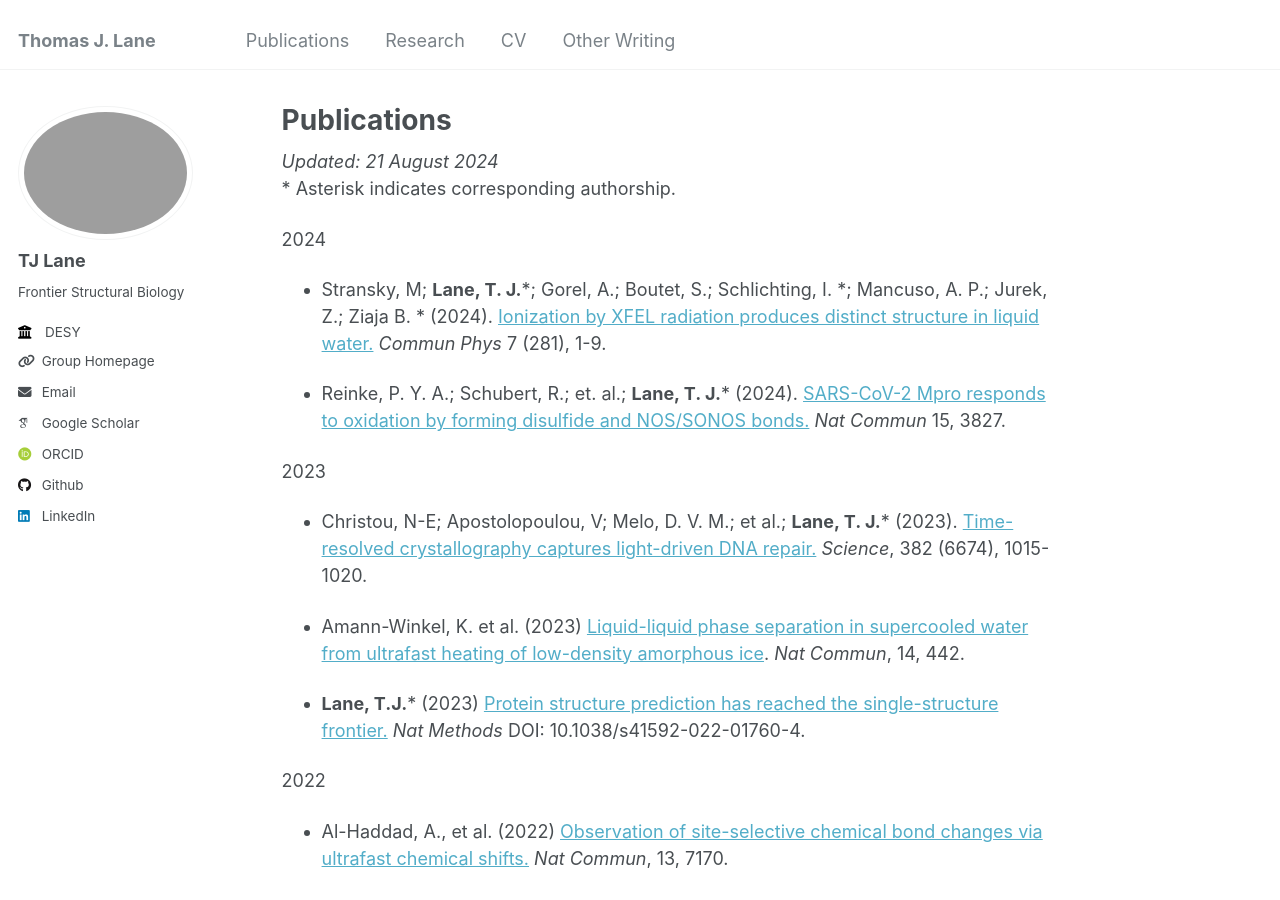
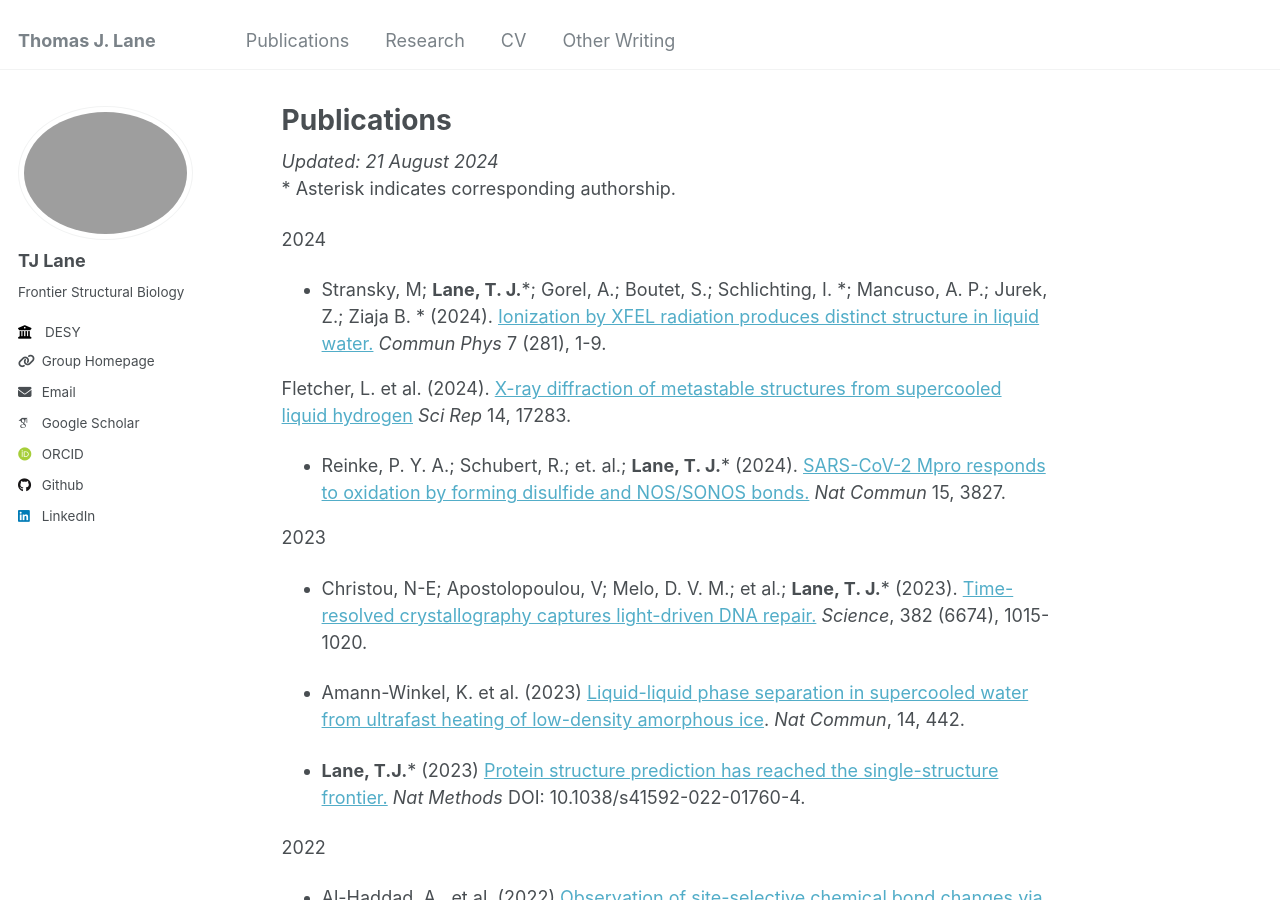
Before and after one commit to tjlane/tjlane.github.io, a Jekyll site: the page built from _pages/publications.md, in a window 1280 px wide and 900 px high. Built offline with Jekyll 4.4.1, drawn with Linux system fonts in a browser that asks for light colours; some web fonts are replaced.

Commit message:
missing paper

```diff
--- a/_pages/publications.md
+++ b/_pages/publications.md
@@ -14,6 +14,10 @@ _Updated: 21 August 2024_ \
 2024
 
 * Stransky, M; **Lane, T. J.**\*; Gorel, A.; Boutet, S.; Schlichting, I. \*; Mancuso, A. P.; Jurek, Z.; Ziaja B. \* (2024). [Ionization by XFEL radiation produces distinct structure in liquid water.](https://doi.org/10.1038/s42005-024-01768-6) _Commun Phys_ 7 (281), 1-9.
+
+
+Fletcher, L. et al. (2024). [X-ray diffraction of metastable structures from supercooled liquid hydrogen](https://doi.org/10.1038/s41598-024-67942-6)
+_Sci Rep_ 14, 17283.
 
 * Reinke, P. Y. A.; Schubert, R.; et. al.; **Lane, T. J.**\* (2024). [SARS-CoV-2 Mpro responds to oxidation by forming disulfide and NOS/SONOS bonds.](https://www.nature.com/articles/s41467-024-48109-3) _Nat Commun_ 15, 3827.
 
```
